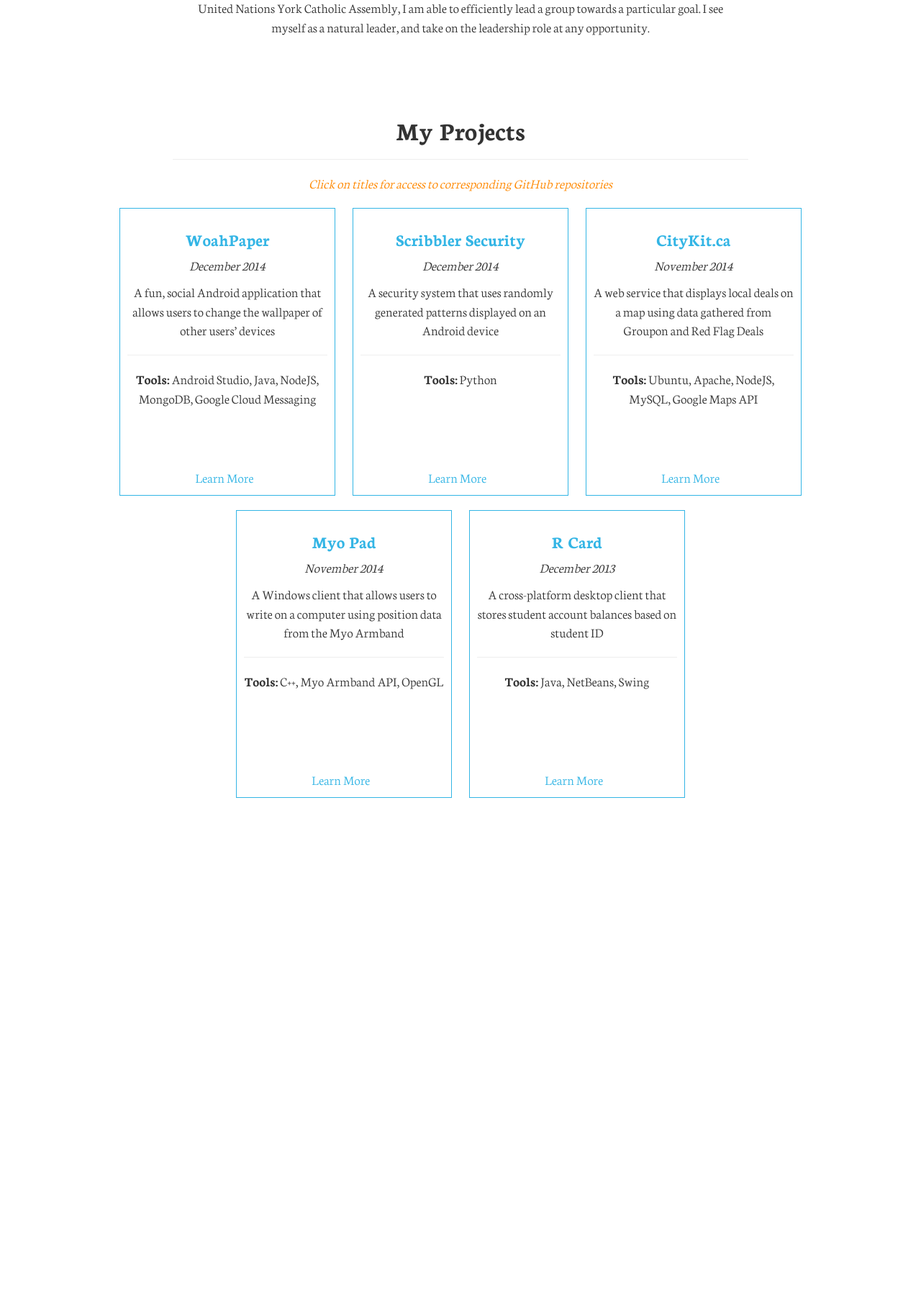
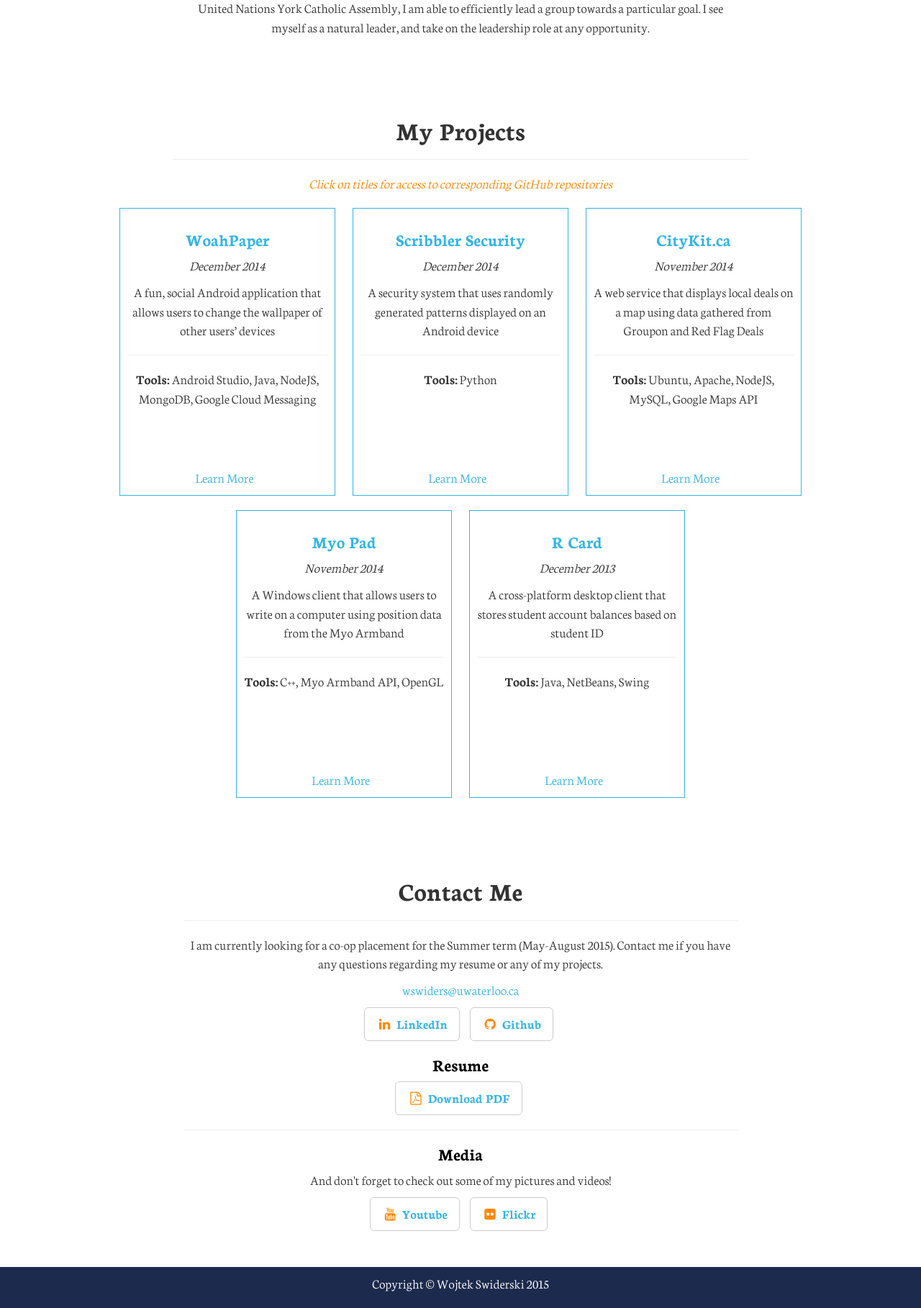
Before and after one commit to Wojtechnology/wojtechnology.github.io, a PHP site: page / in a window 1280 px wide. Shown: the part 1229-3047 px from the top of the page at 72% size. Before the commit the page ends 2338 px from the top, so only its background shows below. Run offline with PHP 8.4, Linux system fonts and the light colour scheme; some libraries are stand-ins or nearby versions.

Commit message:
Contacts

```diff
--- a/index.html
+++ b/index.html
@@ -8,6 +8,7 @@
 		<link href="//maxcdn.bootstrapcdn.com/bootstrap/3.3.1/css/bootstrap.min.css" rel="stylesheet">
 		<link href='http://fonts.googleapis.com/css?family=Neuton:300,700' rel='stylesheet' type='text/css'>
 		<link href="style/mainStyle.css" rel="stylesheet">
+		<link href="//maxcdn.bootstrapcdn.com/font-awesome/4.2.0/css/font-awesome.min.css" rel="stylesheet">
 	</head>
 	<body>
 		<nav id="navBar" class="navbar navbar-default" role="navigation">
@@ -24,10 +25,10 @@
 
 				<nav id="collapsingBlock" class="collapse navbar-collapse" role="navigation">
 	  				<ul id="menuNavigation" class="nav navbar-nav navbar-right">
-	      				<li class="active"><a href="#face">Home</a></li>
-						<li><a href="#about">About</a></li>
-						<li><a href="#projects">Projects</a></li>
-						<li><a href="/en/portfolio/">Contacts</a></li>
+	      					<li id="homeBut"><a href="#face">Home</a></li>
+						<li id="aboutBut"><a href="#about">About</a></li>
+						<li id="projBut"><a href="#projects">Projects</a></li>
+						<li id="contBut"><a href="#contact">Contacts</a></li>
 						<li><a href="documents/WojtekSwiderskiResume.pdf">Resume</a></li>
 					</ul>
 				</nav>
@@ -104,6 +105,42 @@ height: 40px">
 				<a href="#face"><p class="clickMore">Learn More</p></a>
 			</div>
 		</div>
+		<div class="container contact" id="contact">
+			<h1>Contact Me</h1>
+			<center><hr></center>
+			<p>I am currently looking for a co-op placement for the Summer term (May-August 2015).
+			Contact me if you have any questions regarding my resume or any of my projects.</p>
+			<a href="mailto:wswiders@uwateroo.ca"><p class="mailLink">wswiders@uwaterloo.ca</p></a>
+			<ul class="list-inline banner-social-buttons">
+				<li>
+        	                	<a href="https://www.linkedin.com/pub/wojtek-swiderski/a1/58b/969" class="btn btn-default btn-lg" target="new"><i class="fa fa-linkedin fa-fw"></i> <span class="networkName">LinkedIn</span></a>
+                	    	</li>
+                 	 	<li>
+                       		 	<a href="https://github.com/Wojtechnology" class="btn btn-default btn-lg" target="new"><i class="fa fa-github fa-fw"></i> <span class="networkName">Github</span></a>
+                   	 	</li>
+			</ul>
+			<h3>Resume</h3>
+			<ul class="list-inline banner-social-buttons">
+				<li>
+                       		 	<a href="documents/WojtekSwiderskiResume.pdf" download class="btn btn-default btn-lg" target="new"><i class="fa fa-file-pdf-o fa-fw"></i> <span class="networkName">Download PDF</span></a>
+                   	 	</li>
+			</ul>
+			<hr>
+			<h3>Media</h3>
+			<p>And don't forget to check out some of my pictures and videos!</p>
+			<ul class="list-inline banner-social-buttons">
+				<li>
+        	                	<a href="https://www.youtube.com/channel/UC2Az8Vjjoehf4nGhEQU6iAA" class="btn btn-default btn-lg" target="new"><i class="fa fa-youtube fa-fw"></i> <span class="networkName">Youtube</span></a>
+                	    	</li>
+                 	 	<li>
+                       		 	<a href="https://www.flickr.com/photos/91572464@N02/" class="btn btn-default btn-lg" target="new"><i class="fa fa-flickr fa-fw"></i> <span class="networkName">Flickr</span></a>
+                   	 	</li>
+			</ul>
+		</div>
+
+		<div class="footer">
+			<p>Copyright &copy; Wojtek Swiderski 2015</p>
+		</div>
 
 		<script src="http://code.jquery.com/jquery-2.1.1.min.js"></script>
 		<script src="http://maxcdn.bootstrapcdn.com/bootstrap/3.3.1/js/bootstrap.min.js"></script>
--- a/js/front.js
+++ b/js/front.js
@@ -1,4 +1,10 @@
 $(document).ready(function(){
+
+	var winHeight;
+	var scrolled;
+	var about;
+	var projects;
+	var contact;
 
 	$('a[href^="#"]').on('click',function (e) {
 	    e.preventDefault();
@@ -20,40 +26,75 @@ $(document).ready(function(){
 
 	$('.pBlock').hover(function(){
 			$(this).css({'border-color':'#FF8800'});
-			$(this).css({'box-shadow':'5px 5px 10px #555555'});
+			//$(this).css({'box-shadow':'5px 5px 10px #555555'});
 		},function(){
 			$(this).css({'border-color':'#33B5E5'});
-			$(this).css({'box-shadow':'0px 0px 0px #000000'});
+			//$(this).css({'box-shadow':'0px 0px 0px #000000'});
 	});
 
+	//Check if this is a mobile device
 	if(!( /Android|webOS|iPhone|iPad|iPod|BlackBerry|IEMobile|Opera Mini/i.test(navigator.userAgent)) ) {
-		var topPage = $("#topPage");
-		var winHeight = $(window).height();
-		var scrolled = $(document).scrollTop();
-		$(".stuff").fadeTo(0, 1 - scrolled/winHeight * 4);
-		//topPage.css("top", (winHeight * (1 - scrolled/winHeight)).toString() + "px");
+
+		$("#homeBut").addClass("active");
+
+		scrollingEffect();
+		getPlacement();
+		headerEffect();
+
 		$(window).resize(function(){
-			winHeight = $(window).height();
-			scrolled = $(window).scrollTop();
-			if(winHeight * (1 - scrolled/winHeight) > scrolled){
-				$(".stuff").fadeTo(0, 1 - scrolled/winHeight * 4);
-				//topPage.css("top", (winHeight * (1 - scrolled/winHeight)).toString() + "px");
-			}
+			scrollingEffect();
+			getPlacement();
+			headerEffect();
 		});
+
 		$(window).scroll(function(){
-			winHeight = $(window).height();
-			scrolled = $(window).scrollTop();
-			if(winHeight * (1 - scrolled/winHeight) > scrolled){
-				$(".stuff").fadeTo(0, 1 - scrolled/winHeight * 4);
-				//topPage.css("top", (winHeight * (1 - scrolled/winHeight)).toString() + "px");
-			}
+			scrollingEffect();
+			headerEffect();
 		});
 	}
+
+	//fade out for front picture when scrolling
+	function scrollingEffect(){
+		winHeight = $(window).height();
+		scrolled = $(window).scrollTop();
+		//if(winHeight * (1 - scrolled/winHeight) > scrolled){
+			$(".stuff").fadeTo(0, 1 - scrolled/winHeight * 4);
+			//topPage.css("top", (winHeight * (1 - scrolled/winHeight)).toString() + "px");
+		//}
+	}
+
+	//change the active block in the header depending on scroll location
+	function headerEffect(){
+		if(scrolled >= contact - 40 || $(window).scrollTop() + $(window).height() >= $(document).height()){
+			clearHeader();
+			$("#contBut").addClass("active");
+		}else if(scrolled >= projects - 40){
+			clearHeader();
+			$("#projBut").addClass("active");
+		}else if(scrolled >= about - 40){
+			clearHeader();
+			$("#aboutBut").addClass("active");
+		}else{
+			clearHeader();
+			$("#homeBut").addClass("active");
+		}
+	}
+
+	//get values for the position of boxes
+	function getPlacement(){
+		about = $('#about').offset().top;
+		projects = $('#projects').offset().top;
+		contact = $('#contact').offset().top;
+	}
+
+	//clear all active classes
+	function clearHeader(){
+		$("#homeBut").removeClass("active");
+		$("#aboutBut").removeClass("active");
+		$("#projBut").removeClass("active");
+		$("#contBut").removeClass("active");
+	}
 });
-
-function clearButtons(){
-
-}
 
 //Old Function
 /*$(document).ready(function(){
--- a/style/mainStyle.css
+++ b/style/mainStyle.css
@@ -115,6 +115,16 @@
 	background-color: #FFFFFF;
 }
 
+.contact {
+	padding-top: 40px;
+	padding-bottom: 40px;
+	max-width: 800px;
+	margin-left: auto;
+	margin-right: auto;
+	text-align: center;
+	background-color: #FFFFFF;
+}
+
 h1 {
 	text-align: center;
 	font-weight: 700;
@@ -131,7 +141,19 @@ hr {
 	max-width: 800px;
 }
 
+a:link {
+	text-decoration: none;
+}
+
+a:visited {
+	text-decoration: none;
+}
+
 a:hover {
+	text-decoration: none;
+}
+
+a:active {
 	text-decoration: none;
 }
 
@@ -160,6 +182,40 @@ a:hover {
 .inside:hover {
 	color: #FF8800;
 	text-decoration: none;
+}
+
+.networkName {
+	text-align: center;
+	font-weight: 700;
+	font-family: 'Neuton', serif;
+	color: #33B5E5;
+}
+
+.fa {
+	color: #FF8800;
+}
+
+.mailLink {
+	color: #33B5E5;
+}
+
+.mailLink:hover {
+	color: #FF8800;
+}
+
+.contact h3 {
+	text-align: center;
+	font-weight: 700;
+	font-family: 'Neuton', serif;
+	color: #000000;
+}
+
+.footer {
+	background-color: #1C2A4D;
+	width: 100%;
+	color: #FFF;
+	margin: 0px;
+	padding: 10px;
 }
 
 /* Bootstrap modifiers */
```
